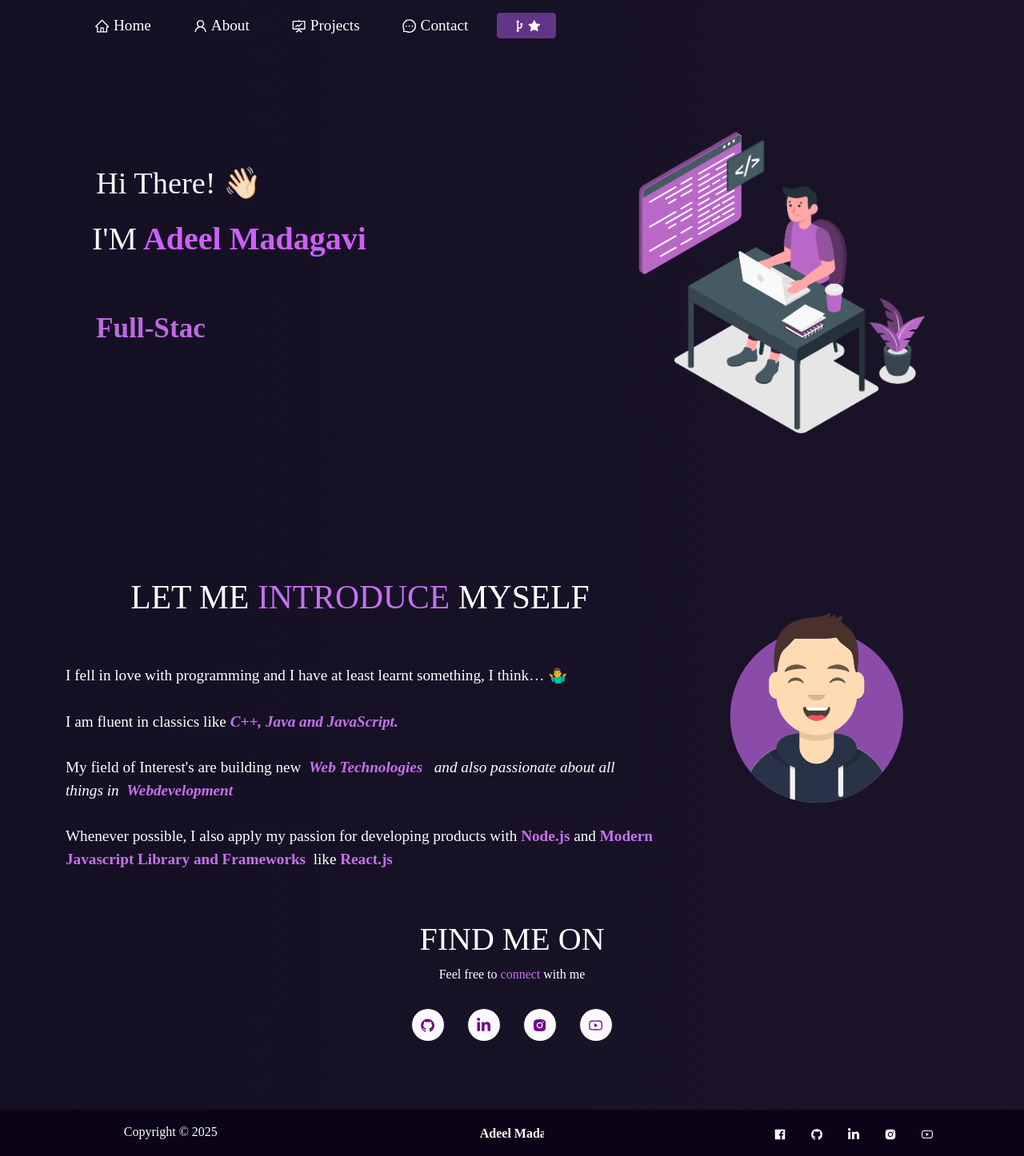
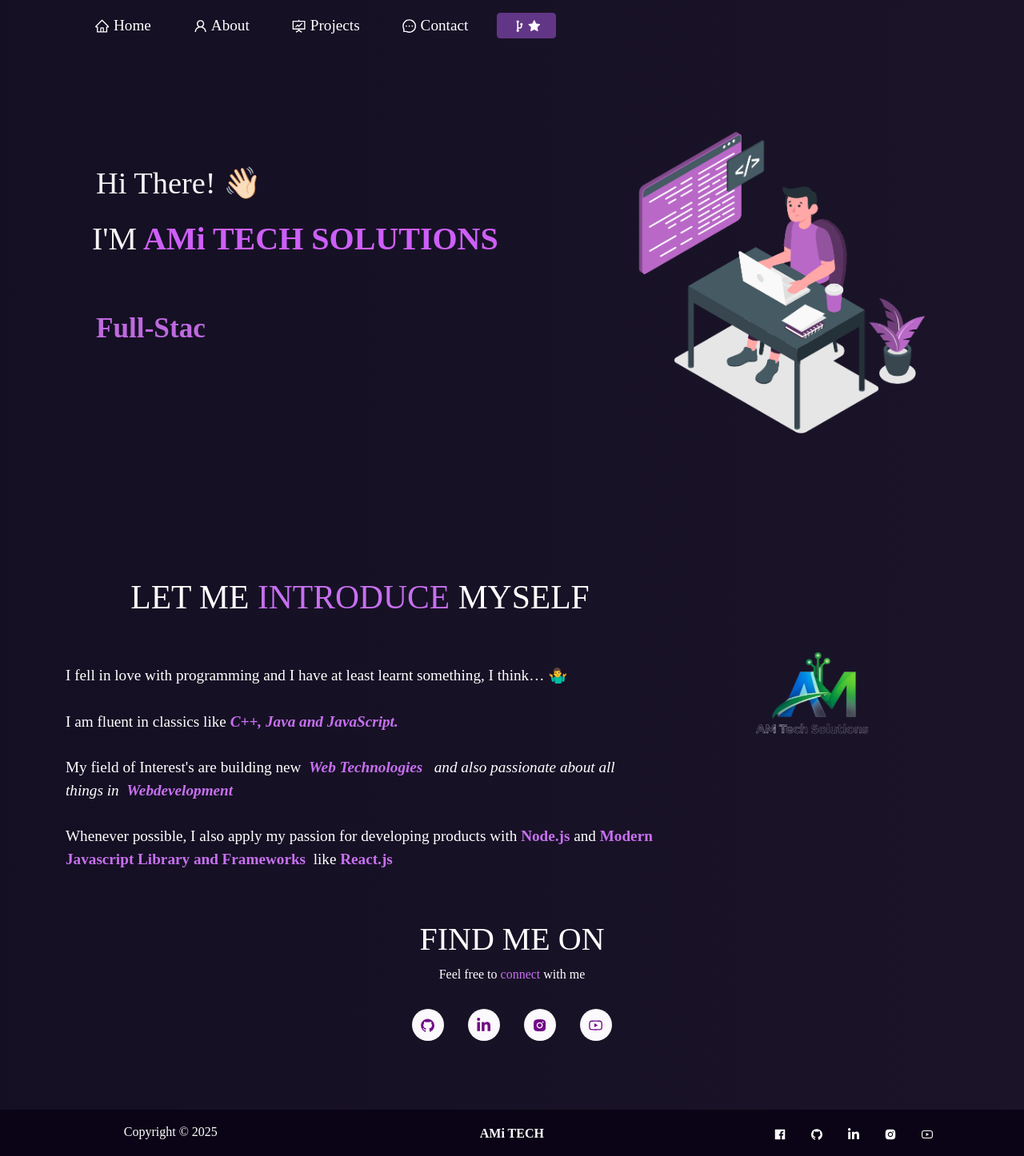
Before and after one commit to Adeelmadagavi/Portfolio-Site, a React (Create React App) app: page / in a window 1280 px wide. Shown: the whole page at 80% size. Built offline with nearby package versions, Linux system fonts and the light colour scheme.

Commit message:
Updated to AM Tech Solutions and added Google Form

```diff
--- a/public/index.html
+++ b/public/index.html
@@ -6,12 +6,12 @@
     <meta name="viewport" content="width=device-width, initial-scale=1" />
     <meta name="theme-color" content="#000000" />
     <meta
-      name="Adeel Madagavi"
-      content="Adeel Madagavi Portfolio"
+      name="AMi TECH SOLUTIONS"
+      content="AMi TECH SOLUTIONS"
     />
 
 
-    <title>Adeel Madagavi</title>
+    <title>AMi TECH SOLUTIONS</title>
   </head>
   <body>
 
--- a/src/Components/AboutCard/AboutCard.js
+++ b/src/Components/AboutCard/AboutCard.js
@@ -8,7 +8,7 @@ function AboutCard() {
       <Card.Body>
         <blockquote className="blockquote mb-0">
           <p style={{ textAlign: "justify" }}>
-            Hi Everyone, My Self <span className="purple">Adeelmadagavi  </span>
+            Hi Everyone,  <span className="purple">  </span>
             I am a Fresh Graduate Engineer from <span className="purple"> Belagavi, India.</span>
             <br />
 
@@ -22,7 +22,7 @@ function AboutCard() {
              I’ve also completed certifications in Programming Foundations, HTML, CSS, and REST API using Webex Teams, and built several real-world projects I’m passionate about web development, cloud computing, and creating impactful digital solutions. Currently, I’m focused on building responsive, SEO-optimized websites and preparing for a career in cloud technologies.
 
               Let’s build something amazing together!
-                                                      <br />      <br /> ~ Adeel Madagavi
+                                                      <br />      <br />
 
           </p>
 
--- a/src/Components/Address/Address.js
+++ b/src/Components/Address/Address.js
@@ -1,7 +1,7 @@
 import React from "react";
 import { Container, Row, Col } from "react-bootstrap";
 import "./address.css";
-import call from "../../Assets/contact.svg";
+import call from "../../Assets/ami.png";
 
 import {
   AiFillGithub,
@@ -30,13 +30,13 @@ function Address() {
 
            <h4 >Phone Number</h4>
 
-              <p>  <AiOutlineWhatsApp/> +91 8105515014</p>
+              <p>  <AiOutlineWhatsApp/> +91 9972418163</p>
               </Col>
               <Col md={6} className="contact-address">
               <h4 >Email Address</h4>
               <p>
 
-                <AiOutlineMail/> madagaviadeel3@gmail.com
+                <AiOutlineMail/> ampartners37@gmail.com
               </p>
               </Col>
 
@@ -56,7 +56,7 @@ function Address() {
               <ul className="home-about-social-links">
                 <li className="social-icons">
                   <a
-                    href="https://github.com/adeelmadagavi"
+                    // href="https://github.com/adeelmadagavi"
                     target="_blank"
                     rel="noreferrer"
                     className="icon-colour  home-social-icons"
@@ -67,7 +67,7 @@ function Address() {
 
                 <li className="social-icons">
                   <a
-                    href="https://www.linkedin.com/in/adeelmadagavi/"
+                    // href="https://www.linkedin.com/in/adeelmadagavi/"
                     target="_blank"
                     rel="noreferrer"
                     className="icon-colour  home-social-icons"
@@ -78,7 +78,7 @@ function Address() {
                 </li>
                 <li className="social-icons">
                   <a
-                    href="https://wa.me/8105515014"
+                    href="https://wa.me/9972418163"
                     target="_blank"
                     rel="noreferrer"
                     className="icon-colour  home-social-icons"
@@ -89,7 +89,7 @@ function Address() {
                 </li>
                 <li className="social-icons">
                   <a
-                    href="https://www.instagram.com/adeel_khan_1414/"
+                    // href="https://www.instagram.com/adeel_khan_1414/"
                     target="_blank"
                     rel="noreferrer"
                     className="icon-colour home-social-icons"
@@ -105,7 +105,7 @@ function Address() {
         <h2 className="text-3xl font-bold mb-6 text-center">Get in Touch</h2>
 
         <iframe
-          src="https://docs.google.com/forms/d/e/1FAIpQLScpXNdY5DeFfa2RqDVvspseIWv6XHpBoHm51U60FAplplRs9w/viewform?embedded=true"
+          src="https://docs.google.com/forms/d/e/1FAIpQLScovdMWBJLqmbWmTEa0IXa6nnp5eEalgWXfQZgnKGDKFPIvBw/viewform?usp=dialog"
           width="100%"
           height="900"
           frameBorder="0"
--- a/src/Components/Footer/Footer.js
+++ b/src/Components/Footer/Footer.js
@@ -19,14 +19,14 @@ function Footer() {
         </Col>
         <Col md="4" className="footer-copywright">
         <div class="typing-container">
-        <h3 class="typing-text">Adeel Madagavi</h3>
+        <h3 class="typing-text">AMi TECH SOLUTIONS</h3>
         </div>
         </Col>
         <Col md="4" className="footer-body">
           <ul className="footer-icons">
           <li className="social-icons">
               <a
-                href="https://www.facebook.com/adeelkhan1414/"
+                // href="https://www.facebook.com/adeelkhan1414/"
                 style={{ color: "white" }}
                 target="_blank"
                 rel="noopener noreferrer"
@@ -36,7 +36,7 @@ function Footer() {
             </li>
             <li className="social-icons">
               <a
-                href="https://github.com/adeelmadagavi"
+                // href="https://github.com/adeelmadagavi"
                 style={{ color: "white" }}
                 target="_blank"
                 rel="noopener noreferrer"
@@ -47,7 +47,7 @@ function Footer() {
 
             <li className="social-icons">
               <a
-                href="https://www.linkedin.com/in/adeel-madagavi-1a18a6220/"
+                // href="https://www.linkedin.com/in/adeel-madagavi-1a18a6220/"
                 style={{ color: "white" }}
                 target="_blank"
                 rel="noopener noreferrer"
@@ -57,7 +57,7 @@ function Footer() {
             </li>
             <li className="social-icons">
               <a
-                href="https://www.instagram.com/adeelmadagavi/"
+                // href="https://www.instagram.com/adeelmadagavi/"
                 style={{ color: "white" }}
                 target="_blank"
                 rel="noopener noreferrer"
@@ -67,7 +67,7 @@ function Footer() {
             </li>
             <li className="social-icons">
               <a
-                href="https://youtube.com/c/AdeelMadagavi"
+                // href="https://youtube.com/c/AdeelMadagavi"
                 style={{ color: "white" }}
                 target="_blank"
                 rel="noopener noreferrer"
--- a/src/Components/Header/Header.js
+++ b/src/Components/Header/Header.js
@@ -104,7 +104,7 @@ function Header() {
 
             <Nav.Item className="fork-btn">
               <Button
-                href="https://github.com/adeelmadagavi"
+                // href="https://github.com/adeelmadagavi"
                 target="_blank"
                 className="fork-btn-inner"
               >
--- a/src/Components/SelfIntro/SelfIntro.js
+++ b/src/Components/SelfIntro/SelfIntro.js
@@ -1,6 +1,6 @@
 import React from "react";
 import { Container, Row, Col } from "react-bootstrap";
-import myImg from "../../Assets/avatar.svg";
+import myImg from "../../Assets/ami.png";
 import Tilt from "react-parallax-tilt";
 import {
   AiFillGithub,
@@ -64,7 +64,7 @@ function SelfIntro() {
             <ul className="home-about-social-links">
               <li className="social-icons">
                 <a
-                  href="https://github.com/adeelmadagavi"
+                  // href="https://github.com/adeelmadagavi"
                   target="_blank"
                   rel="noreferrer"
                   className="icon-colour  home-social-icons"
@@ -75,7 +75,7 @@ function SelfIntro() {
 
               <li className="social-icons">
                 <a
-                  href="https://www.linkedin.com/in/adeelmadagavi/"
+                  // href="https://www.linkedin.com/in/adeelmadagavi/"
                   target="_blank"
                   rel="noreferrer"
                   className="icon-colour  home-social-icons"
@@ -85,7 +85,7 @@ function SelfIntro() {
               </li>
               <li className="social-icons">
                 <a
-                  href="https://www.instagram.com/adeelmadagavi/"
+                  // href="https://www.instagram.com/adeelmadagavi/"
                   target="_blank"
                   rel="noreferrer"
                   className="icon-colour home-social-icons"
@@ -95,7 +95,7 @@ function SelfIntro() {
               </li>
               <li className="social-icons">
                 <a
-                  href="https://youtube.com/c/SijeeshMiziha"
+                  // href="https://youtube.com/c/SijeeshMiziha"
                   target="_blank"
                   rel="noreferrer"
                   className="icon-colour  home-social-icons"
--- a/src/Pages/Home.js
+++ b/src/Pages/Home.js
@@ -22,7 +22,7 @@ function Home() {
 
               <h1 className="heading-name ">
                 I'M
-                <strong className="main-name br"> Adeel Madagavi</strong>
+                <strong className="main-name br"> AMi TECH SOLUTIONS</strong>
               </h1>
 
               <div style={{ padding: 50, textAlign: "left" }}>
--- a/src/Pages/Projects.js
+++ b/src/Pages/Projects.js
@@ -36,7 +36,7 @@ function Projects() {
               Developed separate dashboards for farmers and admins, including claim form submissions, file uploads, and claim status updates.
               Implemented role-based authentication and notification planning via SMS/email for future enhancements.
               Helped simplify a traditionally manual process, aligning with digital India and agritech goals."
-              link="https://github.com/Adeelmadagavi/-insurance-system"
+              // link="https://github.com/Adeelmadagavi/-insurance-system"
             />
           </Col>
 
@@ -50,7 +50,7 @@ function Projects() {
                Data-Driven Decision Making: Helps hospital staff plan better using clean visual reports.
                Responsive Interface: Dashboards embedded in a mobile-friendly React frontend.
                Scalable Design: Ready for login systems, API integration, and multi-role access."
-              link="https://github.com/adeelmadagavi"
+              // link="https://github.com/adeelmadagavi"
             />
           </Col>
           <Col md={6} className="project-card">
@@ -62,7 +62,7 @@ function Projects() {
               Implemented a responsive design to ensure compatibility across devices.
               Integrated smooth scrolling and animations for a better user experience.
               Deployed the website using GitHub Pages for easy access and sharing."
-              link="https://github.com/adeelmadagavi"
+              // link="https://github.com/adeelmadagavi"
             />
           </Col>
         </Row>
--- a/src/Pages/Resume.js
+++ b/src/Pages/Resume.js
@@ -4,7 +4,7 @@ import Button from "react-bootstrap/Button";
 import Particle from "../Components/Particles/Particle";
  import resume from "../Assets/dd.png";
  import project from "../Assets/project-his.png";
- import pdf from "../Assets/Adeelmadagavi1.pdf"
+//  import pdf from "../Assets/Adeelmadagavi1.pdf"
 
 
 import { AiOutlineDownload } from "react-icons/ai";
@@ -20,10 +20,10 @@ function Resume() {
 
         <Container>
           <Row style={{ justifyContent: "center", position: "relative"}}>
-            <Button variant="primary" href={pdf} target="_blank">
+            {/* <Button variant="primary" href={pdf} target="_blank">
               <AiOutlineDownload />
               &nbsp;Download CV
-            </Button>
+            </Button> */}
           </Row>
           </Container>
     </Container>
```
Also changed, not shown: src/Assets/ami.png (added).
